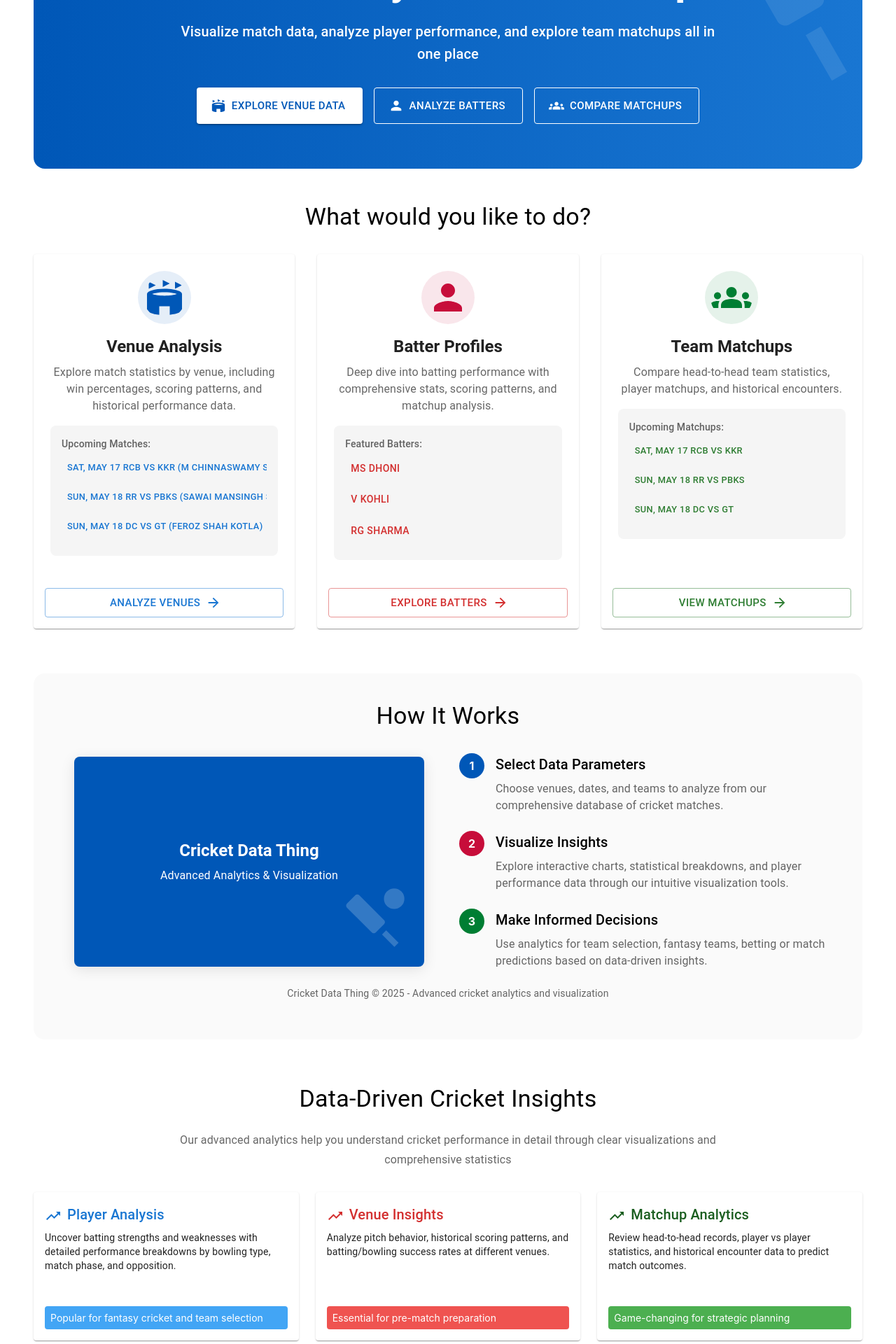
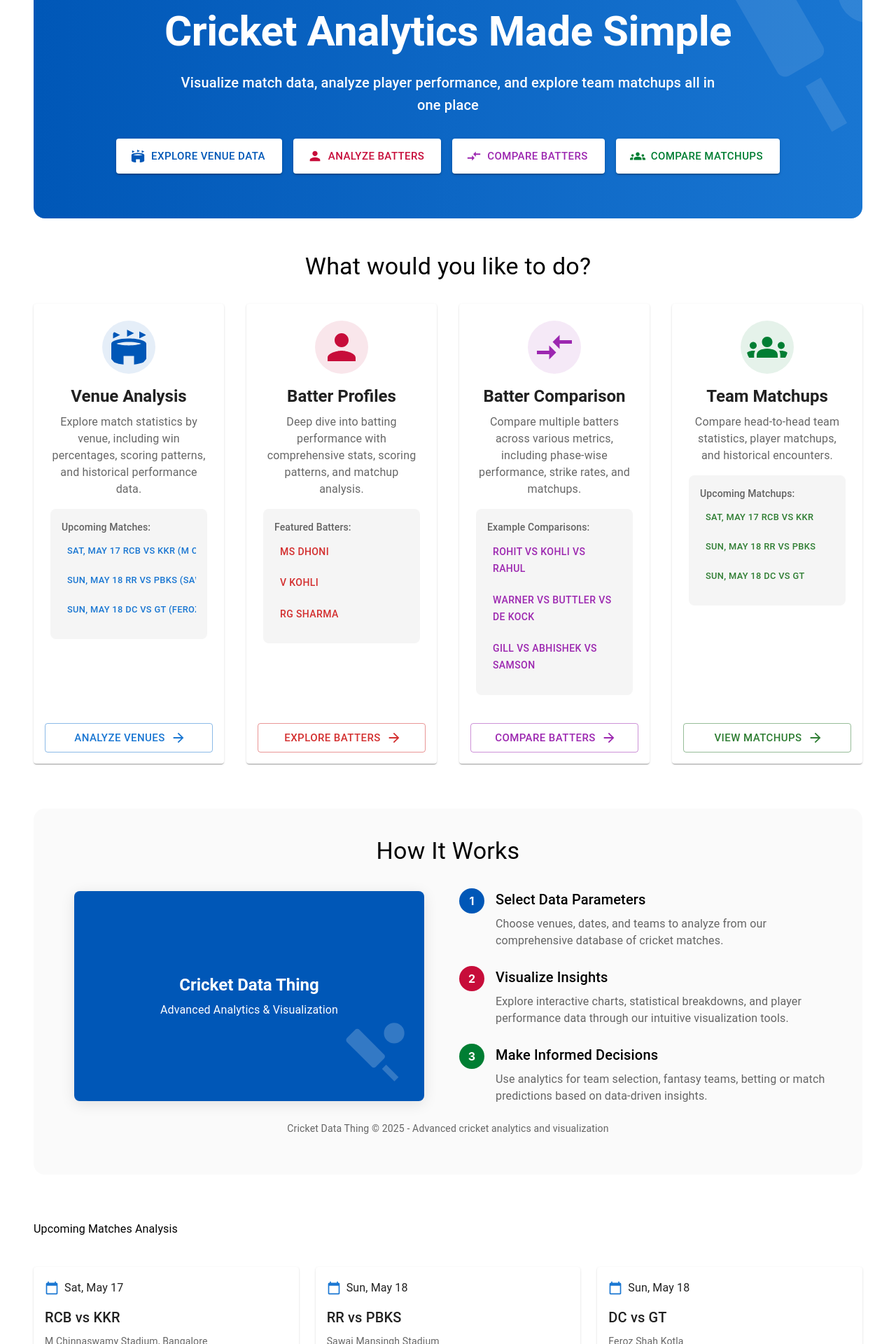
Before and after one commit to adityabalaji97/cricket-data-thing, a React (Create React App) app: page / in a window 1280 px wide. Shown: the part 160-2080 px from the top of the page at 70% size. Built offline with nearby package versions, Linux system fonts and the light colour scheme; no server answers.

Commit message:
Add Home tab, enhance batter comparison with example links to preset comparisons with Indian Premier League filter

```diff
--- a/src/App.js
+++ b/src/App.js
@@ -81,12 +81,12 @@ const AppContent = () => {
     handleMenuClose();
     navigate(path);
     if (path === '/') {
-      setCurrentTab(-1); // -1 for home/landing page
+      setCurrentTab(0); // 0 for home/landing page
     } else {
       setCurrentTab(
-        path === '/venue' ? 0 :
-        path === '/player' ? 1 :
-        path === '/comparison' ? 2 : 3 // Added comparison tab
+        path === '/venue' ? 1 :
+        path === '/player' ? 2 :
+        path === '/comparison' ? 3 : 4 // Adjusted tab indices
       );
     }
   };
@@ -95,12 +95,12 @@ const AppContent = () => {
     // Set current tab based on location
     const path = location.pathname;
     if (path === '/') {
-      setCurrentTab(-1); // Landing page
+      setCurrentTab(0); // Home tab
     } else {
       setCurrentTab(
-        path === '/venue' ? 0 :
-        path === '/player' ? 1 :
-        path === '/comparison' ? 2 : 3 // Added comparison tab
+        path === '/venue' ? 1 :
+        path === '/player' ? 2 :
+        path === '/comparison' ? 3 : 4 // Adjusted tab indices
       );
     }
   }, [location]);
@@ -350,10 +350,10 @@ const AppContent = () => {
 
   // Create page title based on current tab
   const getPageTitle = () => {
-    if (currentTab === -1) return 'Home';
-    return currentTab === 0 ? 'Venue Analysis' :
-           currentTab === 1 ? 'Batter Profile' :
-           currentTab === 2 ? 'Batter Comparison' : 'Matchups';
+    return currentTab === 0 ? 'Home' :
+           currentTab === 1 ? 'Venue Analysis' :
+           currentTab === 2 ? 'Batter Profile' :
+           currentTab === 3 ? 'Batter Comparison' : 'Matchups';
   };
 
   return (
@@ -362,7 +362,7 @@ const AppContent = () => {
         borderBottom: 1,
         borderColor: 'divider',
         mb: 3,
-        display: currentTab === -1 ? 'none' : 'flex', // Hide when on landing page
+        display: 'flex', // Always show the tabs
         alignItems: 'center',
         flexDirection: 'row',
         flexWrap: 'nowrap'
@@ -413,6 +413,7 @@ const AppContent = () => {
             allowScrollButtonsMobile
             sx={{ width: '100%' }}
           >
+            <Tab label="Home" component={Link} to="/" />
             <Tab label="Venue Analysis" component={Link} to="/venue" />
             <Tab label="Batter Profile" component={Link} to="/player" />
             <Tab label="Batter Comparison" component={Link} to="/comparison" />
--- a/src/components/BatterComparison.jsx
+++ b/src/components/BatterComparison.jsx
@@ -22,6 +22,7 @@ import {
   TableRow,
   TableCell
 } from '@mui/material';
+import { useLocation, useNavigate } from 'react-router-dom';
 import DeleteIcon from '@mui/icons-material/Delete';
 import AddIcon from '@mui/icons-material/Add';
 import CompareArrowsIcon from '@mui/icons-material/CompareArrows';
@@ -35,6 +36,9 @@ const DEFAULT_START_DATE = "2020-01-01";
 const TODAY = new Date().toISOString().split('T')[0];
 
 const BatterComparison = () => {
+  const location = useLocation();
+  const navigate = useNavigate();
+
   // State for handling player selection and data
   const [players, setPlayers] = useState([]);
   const [venues, setVenues] = useState(['All Venues']);
@@ -56,10 +60,71 @@ const BatterComparison = () => {
   const [error, setError] = useState(null);
   const [compareData, setCompareData] = useState(null);
 
+  // Handler for comparing batters loaded from URL
+  const handleCompareUrlBatters = async (battersToCompare) => {
+    setLoading(true);
+    setError(null);
+
+    try {
+      // Fetch data for each batter in parallel
+      const promises = battersToCompare.map(async batter => {
+        try {
+          const params = new URLSearchParams();
+
+          if (batter.dateRange.start) params.append('start_date', batter.dateRange.start);
+          if (batter.dateRange.end) params.append('end_date', batter.dateRange.end);
+          if (batter.venue !== "All Venues") params.append('venue', batter.venue);
+
+          batter.competitionFilters.leagues.forEach(league => {
+            params.append('leagues', league);
+          });
+
+          params.append('include_international', batter.competitionFilters.international);
+          if (batter.competitionFilters.international && batter.competitionFilters.topTeams) {
+            params.append('top_teams', batter.competitionFilters.topTeams);
+          }
+
+          // Fetch player stats
+          const statsResponse = await fetch(`${config.API_URL}/player/${encodeURIComponent(batter.name)}/stats?${params}`);
+          const statsData = await statsResponse.json();
+
+          return {
+            ...batter,
+            stats: statsData,
+            loading: false,
+            error: null
+          };
+        } catch (error) {
+          console.error(`Error fetching data for ${batter.name}:`, error);
+          return {
+            ...batter,
+            stats: null,
+            loading: false,
+            error: `Failed to load data for ${batter.name}`
+          };
+        }
+      });
+
+      // Wait for all promises to resolve
+      const results = await Promise.all(promises);
+      setSelectedBatters(results);
+
+      // Set the data for the comparison view
+      setCompareData(results.filter(batter => batter.stats));
+
+    } catch (error) {
+      console.error('Error during comparison:', error);
+      setError('An unexpected error occurred during comparison');
+    } finally {
+      setLoading(false);
+    }
+  };
+
   // Fetch players and venues on component mount
   useEffect(() => {
     const fetchInitialData = async () => {
       try {
+        setLoading(true);
         const [playersRes, venuesRes] = await Promise.all([
           fetch(`${config.API_URL}/players`),
           fetch(`${config.API_URL}/venues`)
@@ -70,14 +135,61 @@ const BatterComparison = () => {
 
         const venuesList = await venuesRes.json();
         setVenues(['All Venues', ...venuesList]);
+
+        // Check if there are batters and leagues in the URL to auto-load
+        const searchParams = new URLSearchParams(location.search);
+        const batterParam = searchParams.get('batters');
+        const leaguesParam = searchParams.get('leagues');
+
+        // Create competition filters with leagues from URL
+        let updatedFilters = { ...competitionFilters };
+        if (leaguesParam) {
+          const leagues = leaguesParam.split(',');
+          updatedFilters = {
+            ...updatedFilters,
+            leagues: leagues
+          };
+          setCompetitionFilters(updatedFilters);
+        }
+
+        if (batterParam) {
+          const batterNames = batterParam.split(',');
+
+          // Add each batter from the URL with the updated filters
+          const urlBatters = batterNames
+            .filter(name => playersList.includes(name)) // Make sure the player exists in our list
+            .map(name => ({
+              id: `${name}-${Date.now()}-${Math.random().toString(36).substr(2, 9)}`,
+              name,
+              label: name,
+              dateRange: { ...dateRange },
+              venue: selectedVenue,
+              competitionFilters: updatedFilters, // Use the updated filters here
+              stats: null,
+              loading: false,
+              error: null
+            }));
+
+          if (urlBatters.length > 0) {
+            setSelectedBatters(urlBatters);
+            // Auto-trigger comparison
+            setTimeout(() => {
+              setSelectedBatters(urlBatters.map(batter => ({ ...batter, loading: true })));
+              handleCompareUrlBatters(urlBatters);
+            }, 500);
+          }
+        }
+
       } catch (error) {
         console.error('Error fetching initial data:', error);
         setError('Failed to load initial data');
+      } finally {
+        setLoading(false);
       }
     };
 
     fetchInitialData();
-  }, []);
+  }, [location.search]); // Re-run when URL changes
 
   // Handler for adding a batter to the comparison
   const handleAddBatter = () => {
--- a/src/components/LandingPage.jsx
+++ b/src/components/LandingPage.jsx
@@ -26,6 +26,7 @@ import ArrowForwardIcon from '@mui/icons-material/ArrowForward';
 import CalendarTodayIcon from '@mui/icons-material/CalendarToday';
 import EventNoteIcon from '@mui/icons-material/EventNote';
 import PeopleIcon from '@mui/icons-material/People';
+import CompareArrowsIcon from '@mui/icons-material/CompareArrows';
 import { getUpcomingMatches, formatDate, formatVenue } from '../data/iplSchedule';
 
 // This will be a new component that serves as a landing page
@@ -234,25 +235,61 @@ const LandingPage = () => {
           </Button>
 
           <Button
-            variant="outlined"
+            variant="contained"
             component={Link}
             to="/player"
-            color="inherit"
+            color="secondary"
             size="large"
             startIcon={<PersonIcon />}
-            sx={{ px: 3, py: 1.5 }}
+            sx={{
+              px: 3,
+              py: 1.5,
+              backgroundColor: '#ffffff',
+              color: '#c70d3a',
+              '&:hover': {
+                backgroundColor: '#f5f5f5',
+              }
+            }}
           >
             Analyze Batters
           </Button>
 
           <Button
-            variant="outlined"
+            variant="contained"
+            component={Link}
+            to="/comparison"
+            color="secondary"
+            size="large"
+            startIcon={<CompareArrowsIcon />}
+            sx={{
+              px: 3,
+              py: 1.5,
+              backgroundColor: '#ffffff',
+              color: '#9c27b0',
+              '&:hover': {
+                backgroundColor: '#f5f5f5',
+              }
+            }}
+          >
+            Compare Batters
+          </Button>
+
+          <Button
+            variant="contained"
             component={Link}
             to="/matchups"
-            color="inherit"
+            color="secondary"
             size="large"
             startIcon={<GroupsIcon />}
-            sx={{ px: 3, py: 1.5 }}
+            sx={{
+              px: 3,
+              py: 1.5,
+              backgroundColor: '#ffffff',
+              color: '#007e33',
+              '&:hover': {
+                backgroundColor: '#f5f5f5',
+              }
+            }}
           >
             Compare Matchups
           </Button>
@@ -278,7 +315,7 @@ const LandingPage = () => {
 
       <Grid container spacing={4} sx={{ mb: 8 }}>
         {/* Venue Analysis Card */}
-        <Grid item xs={12} md={4}>
+        <Grid item xs={12} md={3}>
           <Card sx={{
             height: '100%',
             display: 'flex',
@@ -373,7 +410,7 @@ const LandingPage = () => {
         </Grid>
 
         {/* Batter Profile Card */}
-        <Grid item xs={12} md={4}>
+        <Grid item xs={12} md={3}>
           <Card sx={{
             height: '100%',
             display: 'flex',
@@ -470,8 +507,103 @@ const LandingPage = () => {
           </Card>
         </Grid>
 
+        {/* Batter Comparison Card */}
+        <Grid item xs={12} md={3}>
+          <Card sx={{
+            height: '100%',
+            display: 'flex',
+            flexDirection: 'column',
+            transition: 'transform 0.3s, box-shadow 0.3s',
+            '&:hover': {
+              transform: 'translateY(-5px)',
+              boxShadow: 8
+            }
+          }}>
+            <CardContent sx={{ flexGrow: 1, p: 3 }}>
+              <Box sx={{
+                display: 'flex',
+                justifyContent: 'center',
+                mb: 2
+              }}>
+                <CompareArrowsIcon
+                  sx={{
+                    fontSize: 60,
+                    color: '#9c27b0',
+                    p: 1,
+                    borderRadius: '50%',
+                    backgroundColor: 'rgba(156, 39, 176, 0.1)'
+                  }}
+                />
+              </Box>
+
+              <Typography variant="h5" component="h2" gutterBottom align="center" fontWeight="bold">
+                Batter Comparison
+              </Typography>
+
+              <Typography color="textSecondary" paragraph align="center">
+                Compare multiple batters across various metrics, including phase-wise performance, strike rates, and matchups.
+              </Typography>
+
+              <Box sx={{
+                bgcolor: 'grey.100',
+                p: 2,
+                borderRadius: 2,
+                mb: 2
+              }}>
+                <Typography variant="subtitle2" color="textSecondary" gutterBottom>
+                  Example Comparisons:
+                </Typography>
+                <Button
+                  fullWidth
+                  variant="text"
+                  color="secondary"
+                  component={Link}
+                  to="/comparison?batters=V%20Kohli,RG%20Sharma,KL%20Rahul&leagues=Indian%20Premier%20League"
+                  sx={{ justifyContent: 'flex-start', mb: 1, textAlign: 'left' }}
+                >
+                  Rohit vs Kohli vs Rahul
+                </Button>
+                <Button
+                  fullWidth
+                  variant="text"
+                  color="secondary"
+                  component={Link}
+                  to="/comparison?batters=DA%20Warner,JC%20Buttler,Q%20de%20Kock&leagues=Indian%20Premier%20League"
+                  sx={{ justifyContent: 'flex-start', mb: 1, textAlign: 'left' }}
+                >
+                  Warner vs Buttler vs de Kock
+                </Button>
+                <Button
+                  fullWidth
+                  variant="text"
+                  color="secondary"
+                  component={Link}
+                  to="/comparison?batters=Shubman%20Gill,Abhishek%20Sharma,SV%20Samson&leagues=Indian%20Premier%20League"
+                  sx={{ justifyContent: 'flex-start', mb: 1, textAlign: 'left' }}
+                >
+                  Gill vs Abhishek vs Samson
+                </Button>
+              </Box>
+            </CardContent>
+
+            <CardActions sx={{ p: 2, pt: 0 }}>
+              <Button
+                component={Link}
+                to="/comparison"
+                fullWidth
+                variant="outlined"
+                endIcon={<ArrowForwardIcon />}
+                color="secondary"
+                size="large"
+              >
+                Compare Batters
+              </Button>
+            </CardActions>
+          </Card>
+        </Grid>
+
         {/* Matchups Card */}
-        <Grid item xs={12} md={4}>
+        <Grid item xs={12} md={3}>
           <Card sx={{
             height: '100%',
             display: 'flex',
@@ -693,84 +825,7 @@ const LandingPage = () => {
         </Typography>
       </Box>
 
-      {/* Sample Insights Section (Optional) */}
-      <Box sx={{ mb: 6 }}>
-        <Typography variant="h4" align="center" gutterBottom sx={{ mb: 3 }}>
-          Data-Driven Cricket Insights
-        </Typography>
 
-        <Typography variant="subtitle1" color="textSecondary" align="center" sx={{ mb: 4, maxWidth: 800, mx: 'auto' }}>
-          Our advanced analytics help you understand cricket performance in detail through clear visualizations and comprehensive statistics
-        </Typography>
-
-        <Grid container spacing={3} justifyContent="center">
-          <Grid item xs={12} md={4}>
-            <Paper sx={{ p: 2, height: '100%', display: 'flex', flexDirection: 'column' }}>
-              <Typography variant="h6" gutterBottom color="primary">
-                <TrendingUpIcon sx={{ mr: 1, verticalAlign: 'middle' }} />
-                Player Analysis
-              </Typography>
-              <Typography variant="body2" paragraph>
-                Uncover batting strengths and weaknesses with detailed performance breakdowns by bowling type, match phase, and opposition.
-              </Typography>
-              <Box sx={{
-                p: 1,
-                bgcolor: 'primary.light',
-                color: 'white',
-                borderRadius: 1,
-                fontSize: '0.875rem',
-                mt: 'auto'
-              }}>
-                Popular for fantasy cricket and team selection
-              </Box>
-            </Paper>
-          </Grid>
-
-          <Grid item xs={12} md={4}>
-            <Paper sx={{ p: 2, height: '100%', display: 'flex', flexDirection: 'column' }}>
-              <Typography variant="h6" gutterBottom color="error">
-                <TrendingUpIcon sx={{ mr: 1, verticalAlign: 'middle' }} />
-                Venue Insights
-              </Typography>
-              <Typography variant="body2" paragraph>
-                Analyze pitch behavior, historical scoring patterns, and batting/bowling success rates at different venues.
-              </Typography>
-              <Box sx={{
-                p: 1,
-                bgcolor: 'error.light',
-                color: 'white',
-                borderRadius: 1,
-                fontSize: '0.875rem',
-                mt: 'auto'
-              }}>
-                Essential for pre-match preparation
-              </Box>
-            </Paper>
-          </Grid>
-
-          <Grid item xs={12} md={4}>
-            <Paper sx={{ p: 2, height: '100%', display: 'flex', flexDirection: 'column' }}>
-              <Typography variant="h6" gutterBottom color="success.dark">
-                <TrendingUpIcon sx={{ mr: 1, verticalAlign: 'middle' }} />
-                Matchup Analytics
-              </Typography>
-              <Typography variant="body2" paragraph>
-                Review head-to-head records, player vs player statistics, and historical encounter data to predict match outcomes.
-              </Typography>
-              <Box sx={{
-                p: 1,
-                bgcolor: 'success.light',
-                color: 'white',
-                borderRadius: 1,
-                fontSize: '0.875rem',
-                mt: 'auto'
-              }}>
-                Game-changing for strategic planning
-              </Box>
-            </Paper>
-          </Grid>
-        </Grid>
-      </Box>
 
       {/* Upcoming Matches Section */}
       <UpcomingMatchLinks />
```
